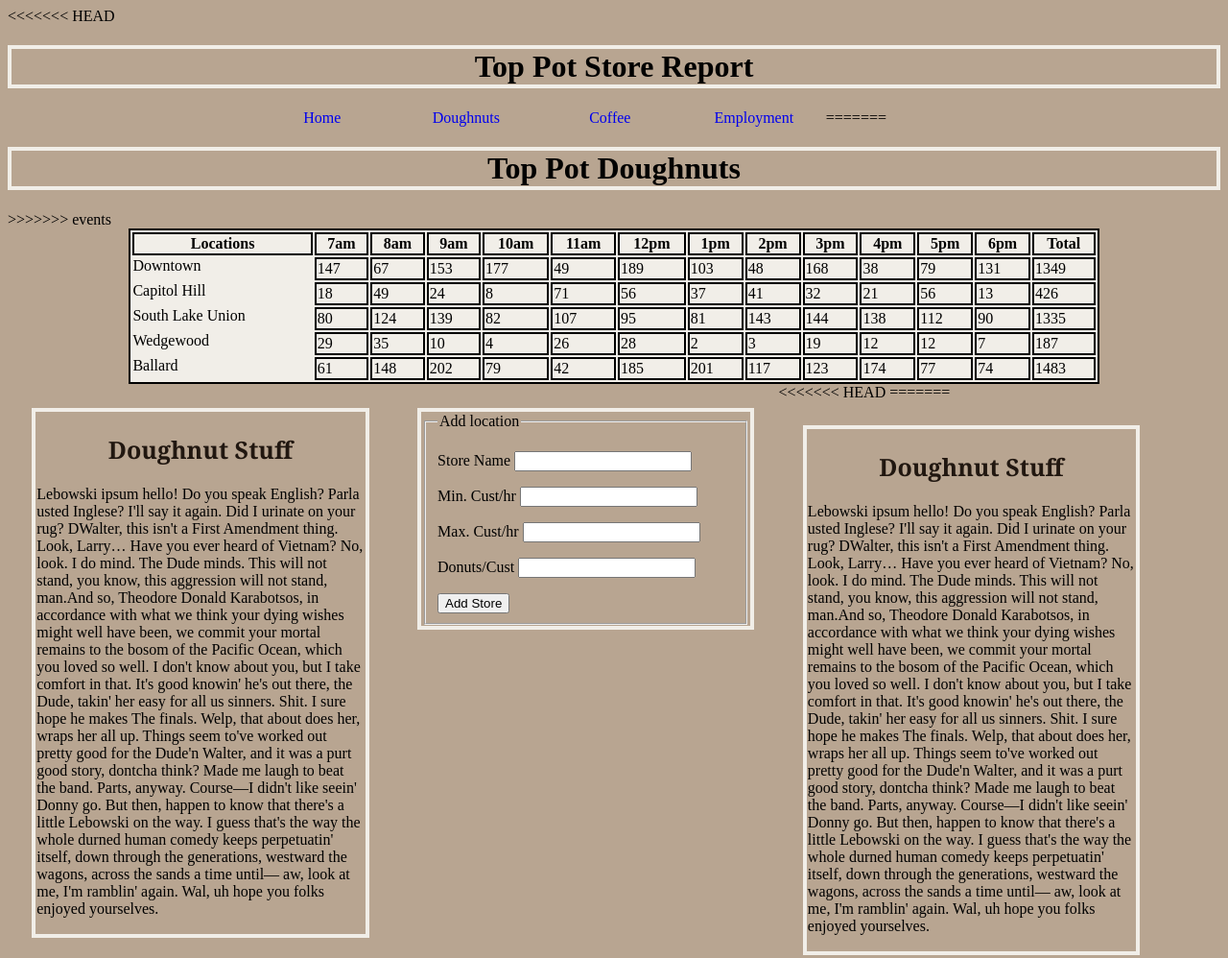
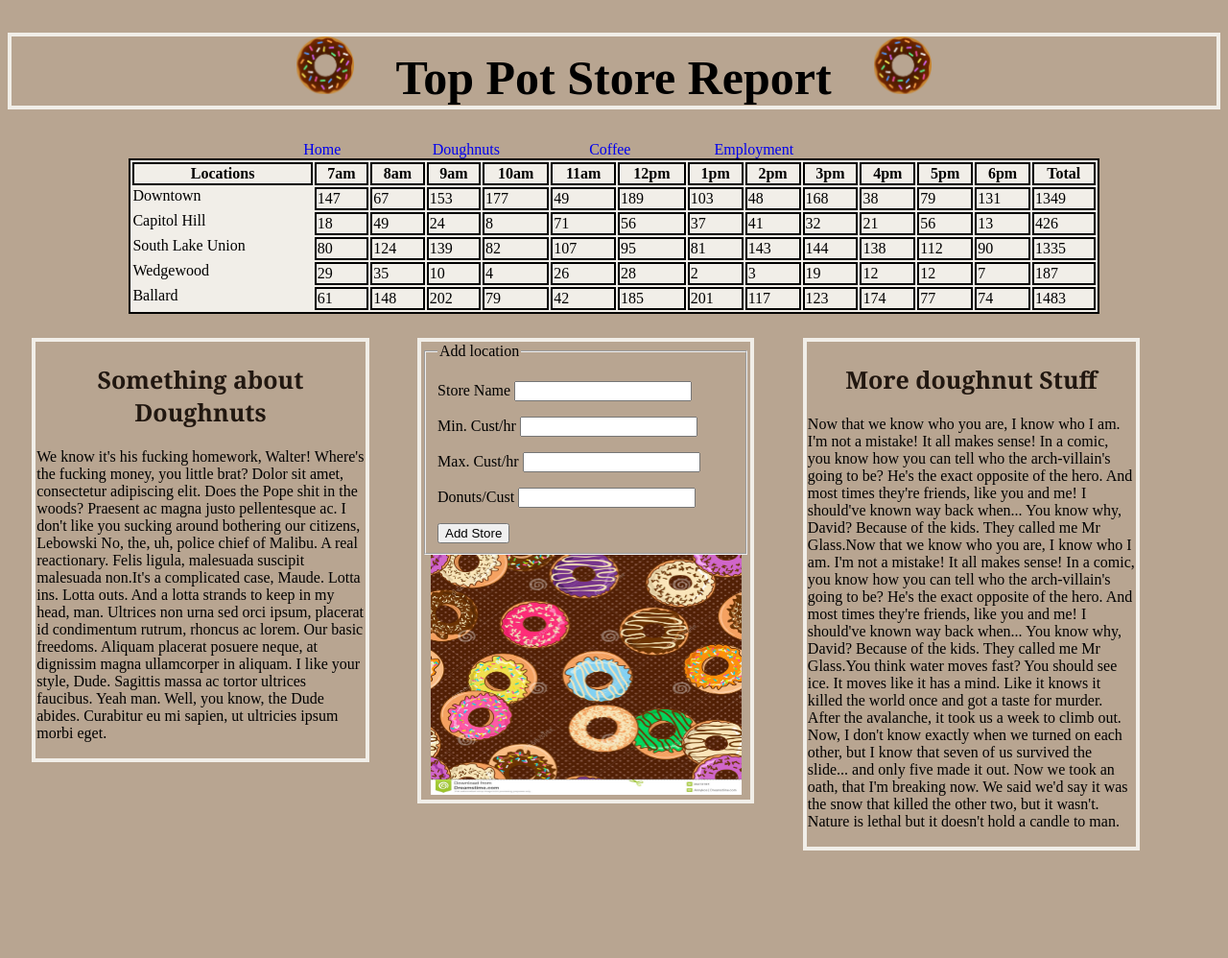
Before and after one commit to wmwilliams/donut-shop, a plain HTML site: page index.html in a window 1280 px wide. Shown: the top 998 px of the page at 96% size. After the commit the page ends 911 px from the top, so only its background shows below. Drawn offline with Linux system fonts and the light colour scheme.

Commit message:
added some animated pics to the website.

```diff
--- a/css.css
+++ b/css.css
@@ -17,6 +17,7 @@ body {
 h1 {
   font-family: 'Alegreya', serif;
   text-align: center;
+  font-size: 50px;
   border: 4px solid #F1EEE8
 }
 legend {
@@ -49,7 +50,7 @@ a {
     width: 60px;
     background-color: #F1EEE8
     text-align:center;
-    width:150px; /* fixed width */
+    width:150px;
     text-decoration:none;
 }
 #menu {
@@ -57,3 +58,33 @@ a {
   margin-right: 20%;
   margin-left: 20%
 }
+img {
+  width: 95%;
+  margin-right: 2.5%;
+  margin-left: 2.5%;
+}
+.grow:hover
+{
+  border-radius:50%;
+  -webkit-transform: scale(1.3);
+  -ms-transform: scale(1.3);
+  transform: scale(1.3);
+}
+.spin {
+  top: 60%;
+    left: 60%;
+    width: 60px;
+    height: 60px;
+    margin: -40px 0 20 -52px;
+    -webkit-animation: spin 4s infinite linear;
+    animation: spin 4s infinite linear;
+}
+@-webkit-keyframes spin {
+    100% { -webkit-transform: rotate(360deg); }
+}
+.spin:hover {
+  border-radius:50%;
+  -webkit-transform: scale(1.3);
+  -ms-transform: scale(1.3);
+  transform: scale(1.3);
+}
--- a/ds-js.js
+++ b/ds-js.js
@@ -53,9 +53,6 @@ document.getElementById('btn').addEventListener('click', function() {
   var booo = new Stores(addloc[0], addloc[1], addloc[2], addloc[3]);
   booo.render();
 });
-
-
-
 var down = new Stores('Downtown', 8, 43, 4.5);
 var cap = new Stores('Capitol Hill', 4, 37, 2)
 var south = new Stores('South Lake Union', 9, 23, 6.33);
--- a/index.html
+++ b/index.html
@@ -1,10 +1,14 @@
 <!DOCTYPE html>
 <html>
 <head>
-  <title>Top Pot Doughnuts</title>
-<<<<<<< HEAD
+  <title>
+    Top Pot Doughnuts</title>
   <link href="css.css" type="text/css" rel="stylesheet" />
-  <h1>Top Pot Store Report</h1>
+  <h1>
+    <img class="spin" src="spin.png" alt="Doughnut" height="42" width="42">
+    Top Pot Store Report
+    <img class="spin" src="spin.png" alt="Doughnut" height="42" width="42">
+  </h1>
 </head>
 <body>
   <div id='menu'>
@@ -15,12 +19,6 @@
       <li><a href="#Employment">Employment</a></li>
     </ul>
   </div>
-=======
-  <link href='css.css' type='text/css' rel='stylesheet'/>
-</head>
-<body>
-  <h1>Top Pot Doughnuts</h1>
->>>>>>> events
   <table id='Doughnut Table' style = "width:80%">
     <tr id='loc'>
       <th>Locations</th>
@@ -39,48 +37,12 @@
       <th>Total</th>
     </tr>
   </table>
-<<<<<<< HEAD
   <div id='dude'>
-    <h2>Doughnut Stuff</h2>
-      <p>Lebowski ipsum hello! Do you speak English? Parla usted Inglese? I'll say it again. Did I urinate on your rug? DWalter, this isn't a First Amendment thing. Look, Larry… Have you ever heard of Vietnam? No, look. I do mind. The Dude minds. This will not stand, you know, this aggression will not stand, man.And so, Theodore Donald Karabotsos, in accordance with what we think your dying wishes might well have been, we commit your mortal remains to the bosom of the Pacific Ocean, which you loved so well. I don't know about you, but I take comfort in that. It's good knowin' he's out there, the Dude, takin' her easy for all us sinners. Shit. I sure hope he makes The finals. Welp, that about does her, wraps her all up. Things seem to've worked out pretty good for the Dude'n Walter, and it was a purt good story, dontcha think? Made me laugh to beat the band. Parts, anyway. Course—I didn't like seein' Donny go. But then, happen to know that there's a little Lebowski on the way. I guess that's the way the whole durned human comedy keeps perpetuatin' itself, down through the generations, westward the wagons, across the sands a time until— aw, look at me, I'm ramblin' again. Wal, uh hope you folks enjoyed yourselves.</p>
-</div>
-<div id='dude'>
-  <form id='addStore'>
-    <fieldset>
-      <legend>Add location</legend>
-      <p>
-        Store Name<label for='name'></label>
-        <input type='text' id='name'></input>
-      </p>
-      <p>
-        Min. Cust/hr<label for='minc'></label>
-        <input type='text' id='minc'></input>
-      </p>
-      <p>
-        Max. Cust/hr<label for='maxc'></label>
-        <input type='text' id='maxc'></input>
-      </p
-      <p>
-        Donuts/Cust<label for='perc'></label>
-        <input type='text' id='perc'></input>
-      </p>
-      <button id='btn' type="button">Add Store</button>
-    </fieldset>
-  </form>
-</div>
-<div id='dude'>
-  <h2>Doughnut Stuff</h2>
-   <p>Lebowski ipsum hello! Do you speak English? Parla usted Inglese? I'll say it again. Did I urinate on your rug? DWalter, this isn't a First Amendment thing. Look, Larry… Have you ever heard of Vietnam? No, look. I do mind. The Dude minds. This will not stand, you know, this aggression will not stand, man.And so, Theodore Donald Karabotsos, in accordance with what we think your dying wishes might well have been, we commit your mortal remains to the bosom of the Pacific Ocean, which you loved so well. I don't know about you, but I take comfort in that. It's good knowin' he's out there, the Dude, takin' her easy for all us sinners. Shit. I sure hope he makes The finals. Welp, that about does her, wraps her all up. Things seem to've worked out pretty good for the Dude'n Walter, and it was a purt good story, dontcha think? Made me laugh to beat the band. Parts, anyway. Course—I didn't like seein' Donny go. But then, happen to know that there's a little Lebowski on the way. I guess that's the way the whole durned human comedy keeps perpetuatin' itself, down through the generations, westward the wagons, across the sands a time until— aw, look at me, I'm ramblin' again. Wal, uh hope you folks enjoyed yourselves.</p>
-</div>
-=======
-  <div>
     <h2>Something about Doughnuts</h2>
 
-        <p>We know it's his fucking homework, Walter! Where's the fucking money, you little brat? Dolor sit amet, consectetur adipiscing elit. Does the Pope shit in the woods? Praesent ac magna justo pellentesque ac. I don't like you sucking around bothering our citizens, Lebowski. Lectus quis elit blandit fringilla a ut turpis praesent. No, the, uh, police chief of Malibu. A real reactionary. Felis ligula, malesuada suscipit malesuada non.
-
-It's a complicated case, Maude. Lotta ins. Lotta outs. And a lotta strands to keep in my head, man. Ultrices non urna sed orci ipsum, placerat id condimentum rutrum, rhoncus ac lorem. Our basic freedoms. Aliquam placerat posuere neque, at dignissim magna ullamcorper in aliquam. I like your style, Dude. Sagittis massa ac tortor ultrices faucibus. Yeah man. Well, you know, the Dude abides. Curabitur eu mi sapien, ut ultricies ipsum morbi eget.</p>
+        <p>We know it's his fucking homework, Walter! Where's the fucking money, you little brat? Dolor sit amet, consectetur adipiscing elit. Does the Pope shit in the woods? Praesent ac magna justo pellentesque ac. I don't like you sucking around bothering our citizens, Lebowski No, the, uh, police chief of Malibu. A real reactionary. Felis ligula, malesuada suscipit malesuada non.It's a complicated case, Maude. Lotta ins. Lotta outs. And a lotta strands to keep in my head, man. Ultrices non urna sed orci ipsum, placerat id condimentum rutrum, rhoncus ac lorem. Our basic freedoms. Aliquam placerat posuere neque, at dignissim magna ullamcorper in aliquam. I like your style, Dude. Sagittis massa ac tortor ultrices faucibus. Yeah man. Well, you know, the Dude abides. Curabitur eu mi sapien, ut ultricies ipsum morbi eget.</p>
   </div>
-  <div>
+  <div id='dude'>
     <form id='addStore'>
       <fieldset>
         <legend>Add location</legend>
@@ -103,15 +65,13 @@ It's a complicated case, Maude. Lotta ins. Lotta outs. And a lotta strands to ke
         <button id='btn' type="button">Add Store</button>
       </fieldset>
     </form>
+    <img class="grow" src="cartoon.jpg" alt="Smiley face" height="250">
   </div>
-  <div>
+  <div id='dude'>
     <h2>More doughnut Stuff</h2>
-    <p>Now that we know who you are, I know who I am. I'm not a mistake! It all makes sense! In a comic, you know how you can tell who the arch-villain's going to be? He's the exact opposite of the hero. And most times they're friends, like you and me! I should've known way back when... You know why, David? Because of the kids. They called me Mr Glass.Now that we know who you are, I know who I am. I'm not a mistake! It all makes sense! In a comic, you know how you can tell who the arch-villain's going to be? He's the exact opposite of the hero. And most times they're friends, like you and me! I should've known way back when... You know why, David? Because of the kids. They called me Mr Glass.
-
-You think water moves fast? You should see ice. It moves like it has a mind. Like it knows it killed the world once and got a taste for murder. After the avalanche, it took us a week to climb out. Now, I don't know exactly when we turned on each other, but I know that seven of us survived the slide... and only five made it out. Now we took an oath, that I'm breaking now. We said we'd say it was the snow that killed the other two, but it wasn't. Nature is lethal but it doesn't hold a candle to man.
+    <p>Now that we know who you are, I know who I am. I'm not a mistake! It all makes sense! In a comic, you know how you can tell who the arch-villain's going to be? He's the exact opposite of the hero. And most times they're friends, like you and me! I should've known way back when... You know why, David? Because of the kids. They called me Mr Glass.Now that we know who you are, I know who I am. I'm not a mistake! It all makes sense! In a comic, you know how you can tell who the arch-villain's going to be? He's the exact opposite of the hero. And most times they're friends, like you and me! I should've known way back when... You know why, David? Because of the kids. They called me Mr Glass.You think water moves fast? You should see ice. It moves like it has a mind. Like it knows it killed the world once and got a taste for murder. After the avalanche, it took us a week to climb out. Now, I don't know exactly when we turned on each other, but I know that seven of us survived the slide... and only five made it out. Now we took an oath, that I'm breaking now. We said we'd say it was the snow that killed the other two, but it wasn't. Nature is lethal but it doesn't hold a candle to man.
     </p>
   </div>
->>>>>>> events
 <script src="ds-js.js"></script>
 </body>
 </html>
```
Also changed, not shown: cartoon.jpg (added), spin.png (added), 2 other files.
